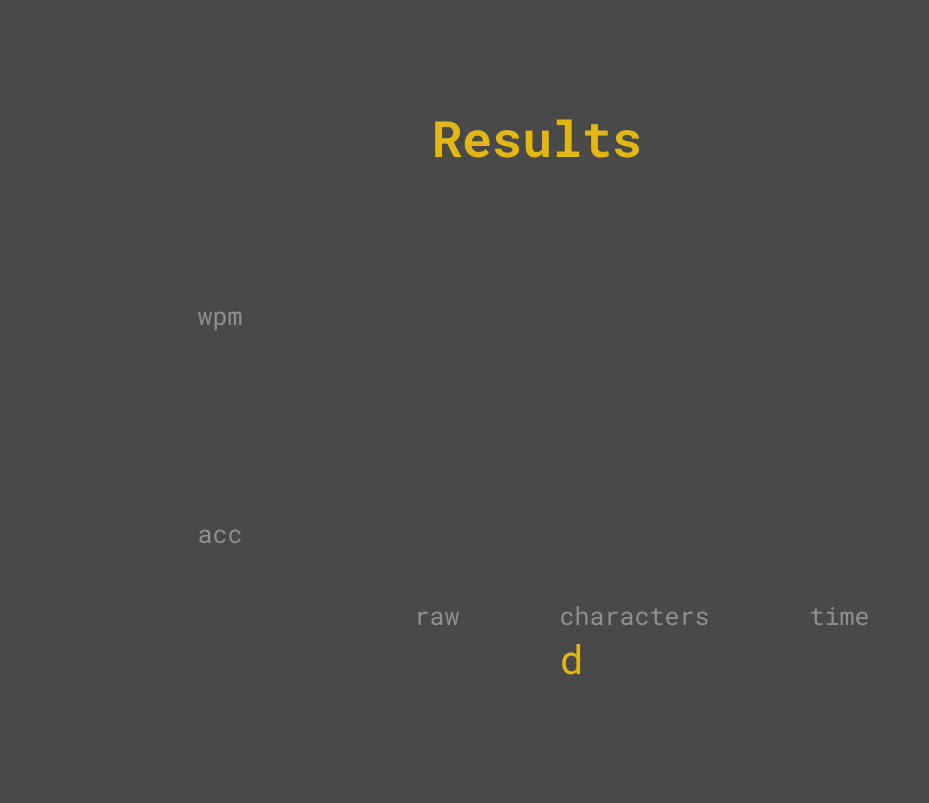
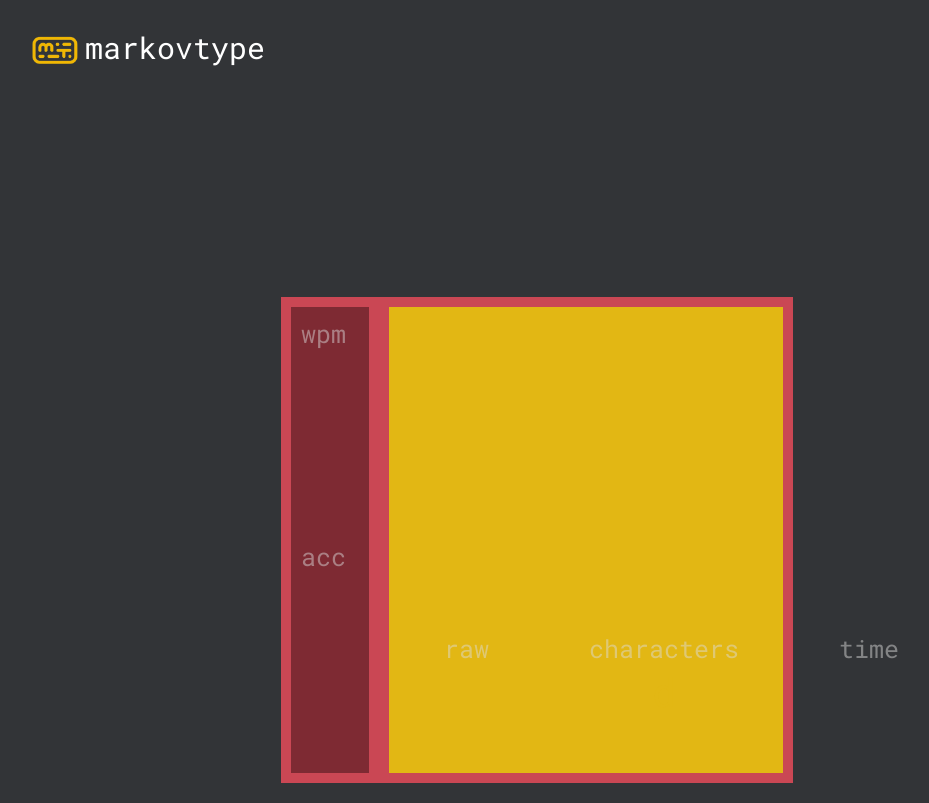
Before and after one commit to akshatk-khurana/Monkeytype-Clone, a plain HTML site: page results.html in a window 1280 px wide. Shown: the whole page, without its empty margins (103-1032 px from the left). Drawn offline with nearby package versions, Linux system fonts and the light colour scheme.

Commit message:
Started fixing up CSS

```diff
--- a/package.json
+++ /dev/null
@@ -1,6 +0,0 @@
-{
-  "dependencies": {
-    "chart.js": "^4.4.3",
-    "type" : "module",
-  }
-}
--- a/results.html
+++ b/results.html
@@ -8,9 +8,15 @@
         <link rel="stylesheet" href="styles.css">
     </head>
     <body>
-        <br><br><br>
-        <center><h1>Results</h1></center>
-        <div id="outer-div">
+        <header>
+            <div id="header-div">
+                <div id="logo-div">
+                    <img src="logo.png" width="60px">
+                </div>
+                <div id="name-div">markovtype</div>
+            </div>
+        </header>
+        <center style="margin-top: 200px;">
             <div id="results-div">
                 <div id="main-stats">
                     <div>
@@ -22,11 +28,8 @@
                         <div id="acc"></div>
                     </div>
                 </div>
-
                 <div id="chart-div">
-                    <div id="chart-box">
-                        <canvas id="chart"></canvas>
-                    </div>
+                    <canvas id="chart"></canvas>
                     <div id="other-stats">
                         <div class="holder">
                             <div class="small">raw</div>
@@ -43,7 +46,7 @@
                     </div>
                 </div>
             </div>
-        </div>
+        </center>
 
         <script src="https://cdn.jsdelivr.net/npm/chart.js@4.4.3/dist/chart.umd.min.js"></script>
         <script src="results.js"></script>
--- a/results.js
+++ b/results.js
@@ -5,34 +5,39 @@ const charDiv = document.querySelector('#characters');
 const timeDiv = document.querySelector('#time');
 
 document.addEventListener('DOMContentLoaded', () => {
-    // Overall stuff
     const testInfo = JSON.parse(localStorage.getItem("testData"));
     const overallData = testInfo["charCounts"];
+
+    const correctWordChars = overallData["correctWordChars"];
+    const allCorrectChars = overallData["allCorrectChars"];
+    const totalChars = overallData["totalChars"];
+    const extraChars = overallData["extraChars"];
     const overallTime = testInfo["time"];
 
-    const overallWPM = calculateWPM(overallData["correctWordChars"], overallTime);
-    const overallRaw = calculateWPM(overallData["allCorrectChars"], overallTime);
-    const overallAcc = calculateAcc(overallData["allCorrectChars"], overallData["totalChars"]);
+    const overallWPM = calculateWPM(correctWordChars, overallTime);
+    const overallRaw = calculateWPM(allCorrectChars, overallTime);
+    const overallAcc = calculateAcc(allCorrectChars, totalChars);
 
     wpmDiv.innerHTML = overallWPM;
     accDiv.innerHTML = overallAcc;
     timeDiv.innerHTML = `${Math.round(overallTime / 1000)}s`;
     rawDiv.innerHTML = overallRaw;
+    charDiv.innerHTML = `${allCorrectChars}/${totalChars - allCorrectChars}/${extraChars}`;
 
-    // Graph stuff
     const brokenDown = testInfo["graphData"];
-
     const timeXValues = [];
     const wpmYValues = [];
 
     Object.keys(brokenDown).forEach(key => {
-        if (key != 0) {
-          const info = brokenDown[key];
-          const counts = info["charCounts"];
+      if (key != 0) {
+        const info = brokenDown[key];
+        const counts = info["charCounts"];
 
-          timeXValues.push(key);
-          wpmYValues.push(calculateWPM(counts["correctWordChars"], info["time"]));
-        }
+        timeXValues.push(key);
+        wpmYValues.push(
+          calculateWPM(counts["correctWordChars"], info["time"])
+        );
+      }
     });
 
     console.log(wpmYValues);
--- a/styles.css
+++ b/styles.css
@@ -1,22 +1,34 @@
 @import url('https://fonts.googleapis.com/css2?family=Roboto+Mono:ital,wght@0,100..700;1,100..700&display=swap');
-
-* {
-    user-select: none;
-    font-family: 'Roboto Mono';
-    color: #e2b714;
-}
 
 ::-webkit-scrollbar {
     width: 0;
 }
 
-body {
-    background-color: rgb(73, 73, 73);
+* {
+    color: #e2b714;
+    user-select: none;
+    font-family: 'Roboto Mono';
 }
 
-h1 {
-    width: 40%;
-    font-size: 50px;
+body {
+    background-color: #323437;
+}
+
+#header-div {
+    width: 80vw;
+    display: flex;
+    justify-content: left;
+}
+
+header {
+    padding: 20px;
+    display: flex;
+    justify-content: center;
+}
+
+#name-div {
+    color: white;
+    font-size: 30px;
 }
 
 #text-div, .word-div {
@@ -28,75 +40,79 @@ h1 {
     letter-spacing: 1px;
     font-size: 30px;
     word-spacing: 10px;
+    line-height: 50px;
+    margin-top: 200px;
+    width: 80vw;
     justify-content: left;
     flex-wrap: wrap;
-    line-height: 50px;
+    padding: 20px;
+}
+
+#nav-div {
+    padding: 10px;
+    display: flex;
+    width: 20vw;
+    background-color: #2c2e31;
+    border-radius: 10px;
+}
+
+.spacer {
+    background-color: #323437;
+    width: 5px;
+    border-radius: 3px;
 }
 
 .char-div {
     color: rgba(220, 220, 220, 0.477);
 }
 
-#holder-div {
-    padding: 10px;
-    margin-top: 10vh;
-    height: 150px;
-    overflow: scroll;
-    padding: 50px;
-}
-
-#acc, #wpm {
-    font-size: 60px;
-}
-
-
-#outer-div {
-    display: flex;
-    justify-content: center;
+#nav-div > div {
+    font-size: 15px;
+    margin-left: 30px;
+    color: #646669;
 }
 
 #results-div {
-    margin-top: 10vh;
     display: flex;
+    width: 40vw;
+    margin: 20px;
+    background-color: #ca4754;
 }
 
 #main-stats {
+    background-color: #7e2a33;
     display: flex;
     flex-wrap: wrap;
 
     margin: 10px;
-    margin-right: 70px;
-    width: 20vw;
-    /* background-color: rgba(0, 128, 0, 0.492); */
-}
-
-#chart {
-    margin-top: -25px;
-    width: 600px;
+    padding: 10px;
+    width: 10vw;
+    font-size: 60px;
 }
 
 #chart-div {
-    width: 40vw;
+    background-color: #e2b714;
+    width: 30vw;
     display: flex;
     flex-wrap: wrap;
     margin: 10px;
     padding: 5px;
 }
 
-#chart-box {
-    width: 40vw;
-    height: 200px;
+#chart {
+    width: 500px;
+    height: 100px;
+    margin: 10px;
 }
 
 #other-stats {
-    margin-top: 50px;
+    margin-top: 150px;
     width: 40vw;
     display: flex;
 }
 
 div > #main-stats {
-    width: 6vw;
-    padding: 5px;
+    width: 5vw;
 }
 
 .holder {
```
Also changed, not shown: index.html (+22 -4 lines), monketype.js (+7 -1 lines), logo.png (added), 2 other files.
